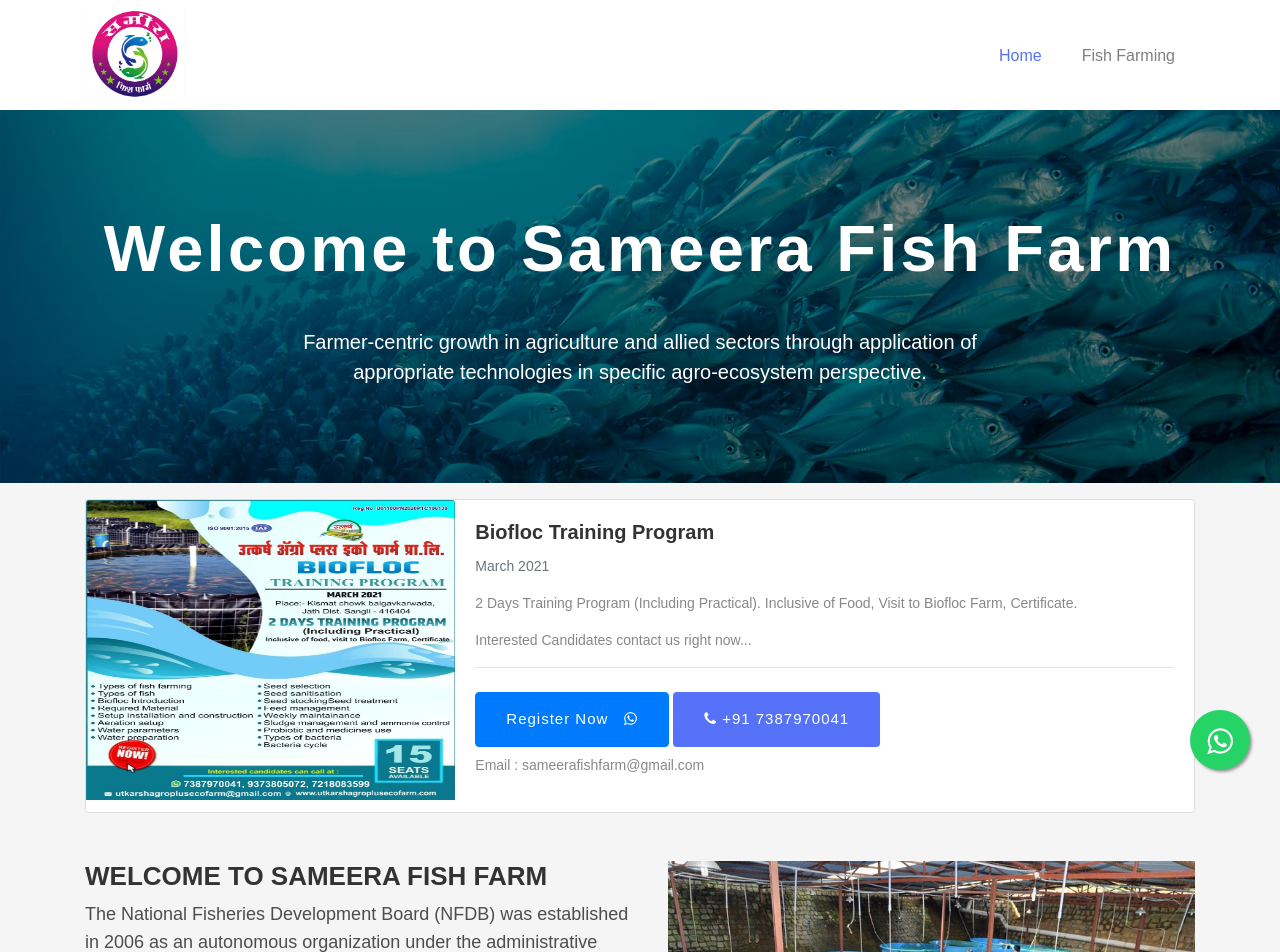
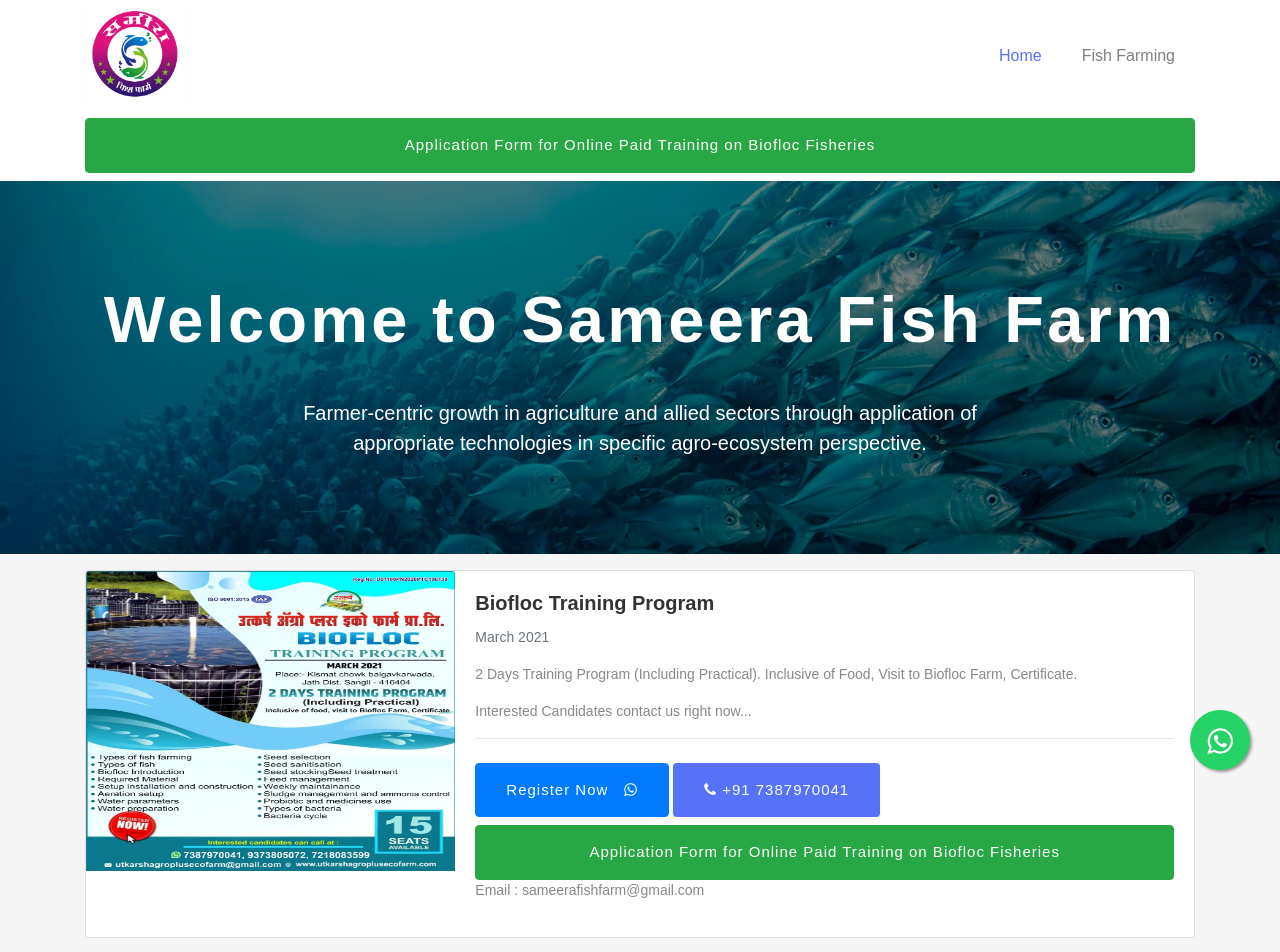
Before and after one commit to yash-278/fish-store, a plain HTML site: page index.html in a window 1280 px wide. Shown: the top 952 px of the page. Drawn offline with Linux system fonts and the light colour scheme; some packages are replaced by stand-ins of ours.

Commit message:
Application update

```diff
--- a/index.html
+++ b/index.html
@@ -72,6 +72,15 @@
     <!--===============================
 =            Hero Area            =
 ================================-->
+
+    <section class="container my-2">
+      <a
+        href="https://drive.google.com/file/d/1QrwDn4nJFATLPkGpZHF4867yq9cSFYkv/view"
+        class="btn btn-success btn-block"
+      >
+        Application Form for Online Paid Training on Biofloc Fisheries
+      </a>
+    </section>
 
     <section class="hero-area bg-1 text-center overly">
       <!-- Container Start -->
@@ -246,6 +255,13 @@
                 </a>
                 <a class="btn btn-main btn-phone my-2" href="tel:+917387970041">
                   <i class="fa fa-phone"></i> +91 7387970041
+                </a>
+
+                <a
+                  href="https://drive.google.com/file/d/1QrwDn4nJFATLPkGpZHF4867yq9cSFYkv/view"
+                  class="btn btn-success btn-block"
+                >
+                  Application Form for Online Paid Training on Biofloc Fisheries
                 </a>
 
                 <p>Email : sameerafishfarm@gmail.com</p>
```
